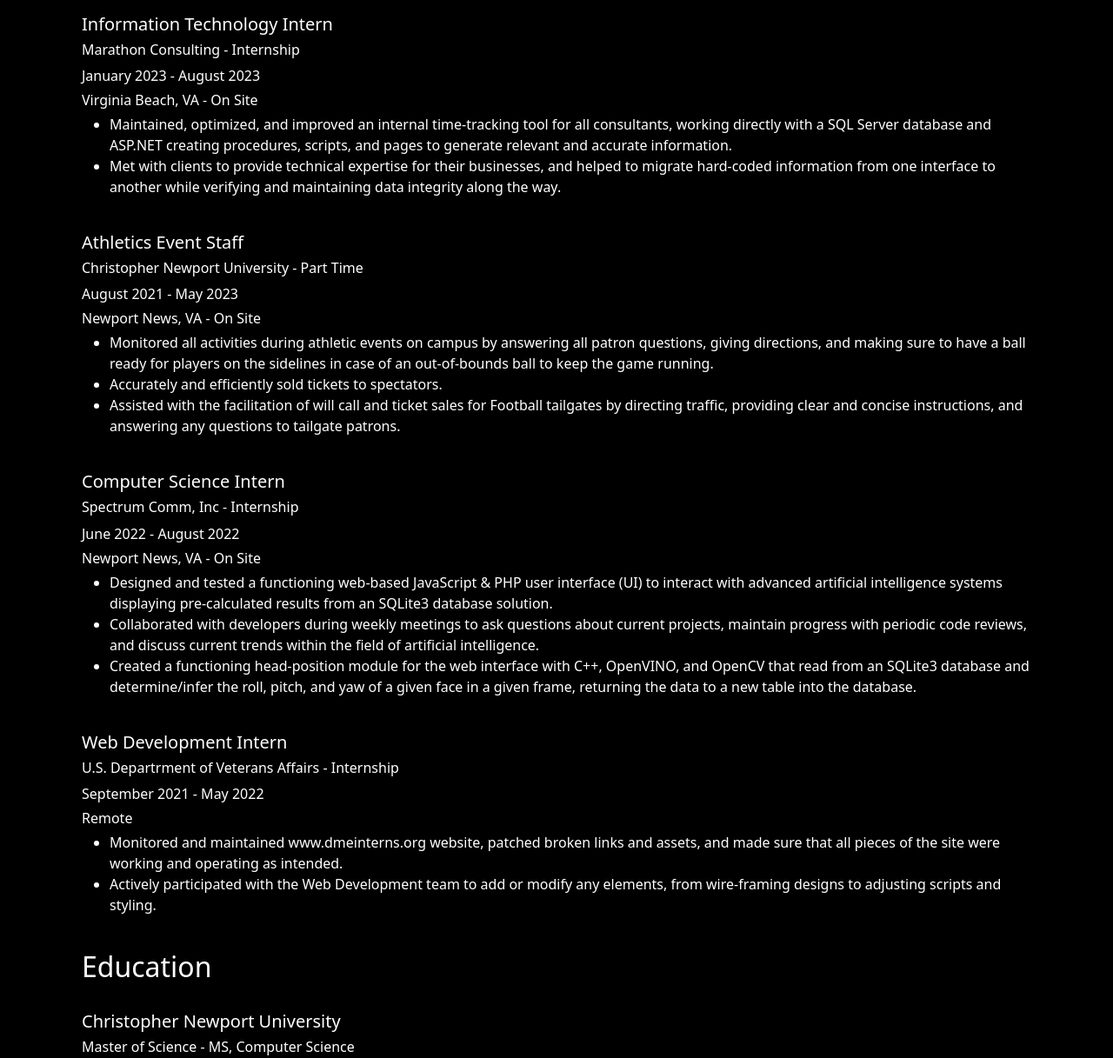
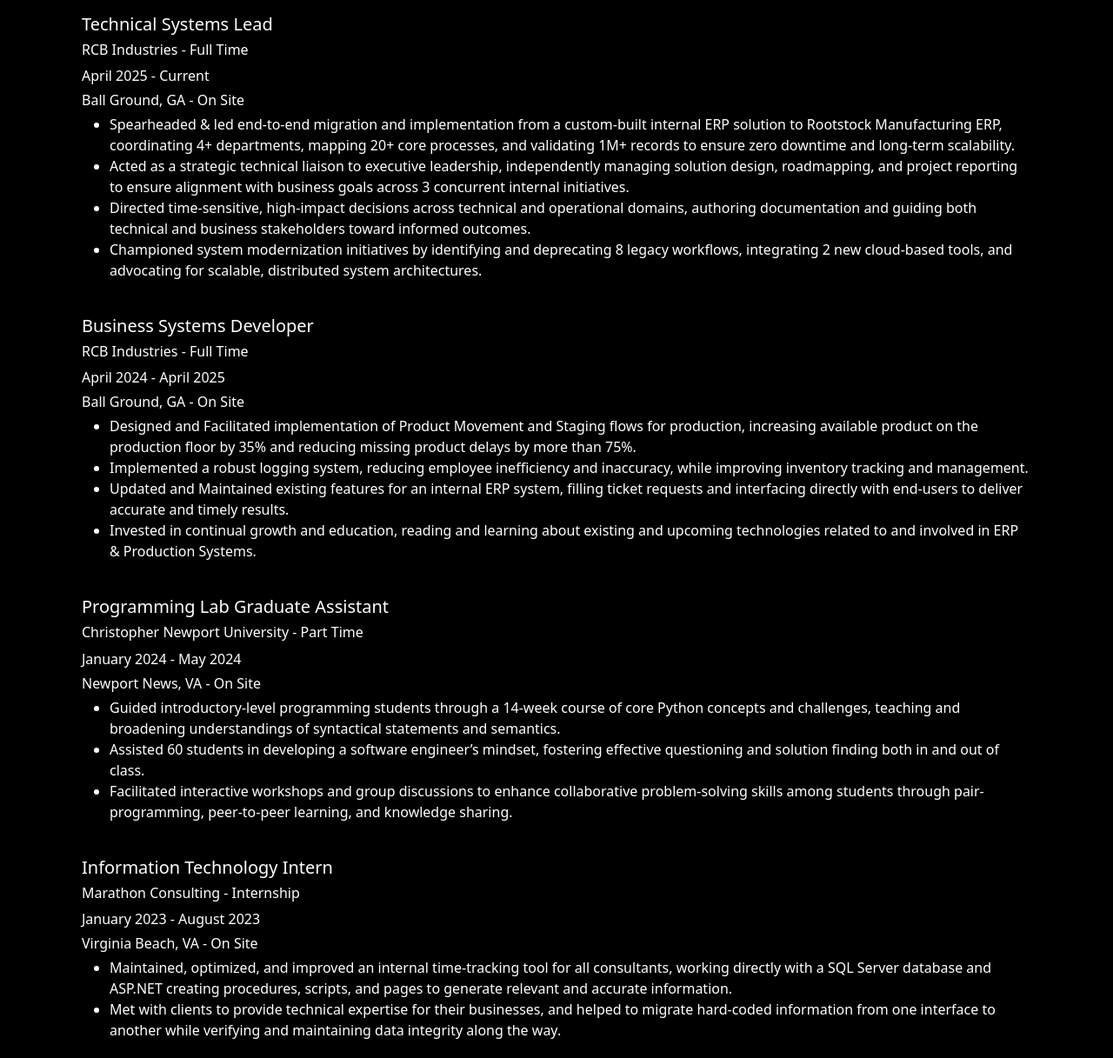
Before and after one commit to jackfaarmer/jackfaarmer.github.io, a plain HTML site: page Resume.html in a window 1280 px wide. Shown: the part 500-1717 px from the top of the page at 87% size. Drawn offline with nearby package versions, Linux system fonts and the light colour scheme; files whose address does not match are found by name.

Commit message:
add position updates

```diff
--- a/Resume.html
+++ b/Resume.html
@@ -90,6 +90,97 @@
 
             <div>
               <div class="section-header">
+                <h5>Technical Systems Lead</h5>
+                <h6>RCB Industries - Full Time</h6>
+                <p>April 2025 - Current</p>
+                <p>Ball Ground, GA - On Site</p>
+              </div>
+
+              <ul>
+                <li>
+                  Spearheaded & led end-to-end migration and implementation from a custom-built internal
+                  ERP solution to Rootstock Manufacturing ERP, coordinating 4+ departments, mapping 20+
+                  core processes, and validating 1M+ records to ensure zero downtime and long-term scalability.
+                </li>
+                <li>
+                  Acted as a strategic technical liaison to executive leadership, independently managing
+                  solution design, roadmapping, and project reporting to ensure alignment with business
+                  goals across 3 concurrent internal initiatives.
+                </li>
+                <li>
+                  Directed time-sensitive, high-impact decisions across technical and operational domains,
+                  authoring documentation and guiding both technical and business stakeholders toward informed outcomes.
+                </li>
+                <li>
+                  Championed system modernization initiatives by identifying and deprecating 8 legacy workflows,
+                  integrating 2 new cloud-based tools, and advocating for scalable, distributed system architectures.
+                </li>
+              </ul>
+            </div>
+
+            <br>
+
+            <div>
+              <div class="section-header">
+                <h5>Business Systems Developer</h5>
+                <h6>RCB Industries - Full Time</h6>
+                <p>April 2024 - April 2025</p>
+                <p>Ball Ground, GA - On Site</p>
+              </div>
+
+              <ul>
+                <li>
+                  Designed and Facilitated implementation of Product Movement and Staging flows for
+                  production, increasing available product on the production floor by 35% and reducing
+                  missing product delays by more than 75%.
+                </li>
+                <li>
+                  Implemented a robust logging system, reducing employee inefficiency and inaccuracy,
+                  while improving inventory tracking and management.
+                </li>
+                <li>
+                  Updated and Maintained existing features for an internal ERP system, filling ticket
+                  requests and interfacing directly with end-users to deliver accurate and timely results.
+                </li>
+                <li>
+                  Invested in continual growth and education, reading and learning about existing and
+                  upcoming technologies related to and involved in ERP & Production Systems.
+                </li>
+              </ul>
+            </div>
+
+            <br>
+
+            <div>
+              <div class="section-header">
+                <h5>Programming Lab Graduate Assistant</h5>
+                <h6>Christopher Newport University - Part Time</h6>
+                <p>January 2024 - May 2024</p>
+                <p>Newport News, VA - On Site</p>
+              </div>
+
+              <ul>
+                <li>
+                  Guided introductory-level programming students through a 14-week course of core
+                  Python concepts and challenges, teaching and broadening understandings of syntactical
+                  statements and semantics.
+                </li>
+                <li>
+                  Assisted 60 students in developing a software engineer’s mindset, fostering effective
+                  questioning and solution finding both in and out of class.
+                </li>
+                <li>
+                  Facilitated interactive workshops and group discussions to enhance collaborative
+                  problem-solving skills among students through pair-programming, peer-to-peer learning,
+                  and knowledge sharing.
+                </li>
+              </ul>
+            </div>
+
+            <br>
+
+            <div>
+              <div class="section-header">
                 <h5>Information Technology Intern</h5>
                 <h6>Marathon Consulting - Internship</h6>
                 <p>January 2023 - August 2023</p>
@@ -111,7 +202,7 @@
 
             <br>
 
-            <div>
+            <!-- <div>
               <div class="section-header">
                 <h5>Athletics Event Staff</h5>
                 <h6>Christopher Newport University - Part Time</h6>
@@ -132,10 +223,10 @@
                   providing clear and concise instructions, and answering any questions to tailgate patrons.
                 </li>
               </ul>
-            </div>
+            </div> -->
 
-
-            <br>
+<!--
+            <br> -->
 
             <div>
               <div class="section-header">
```
